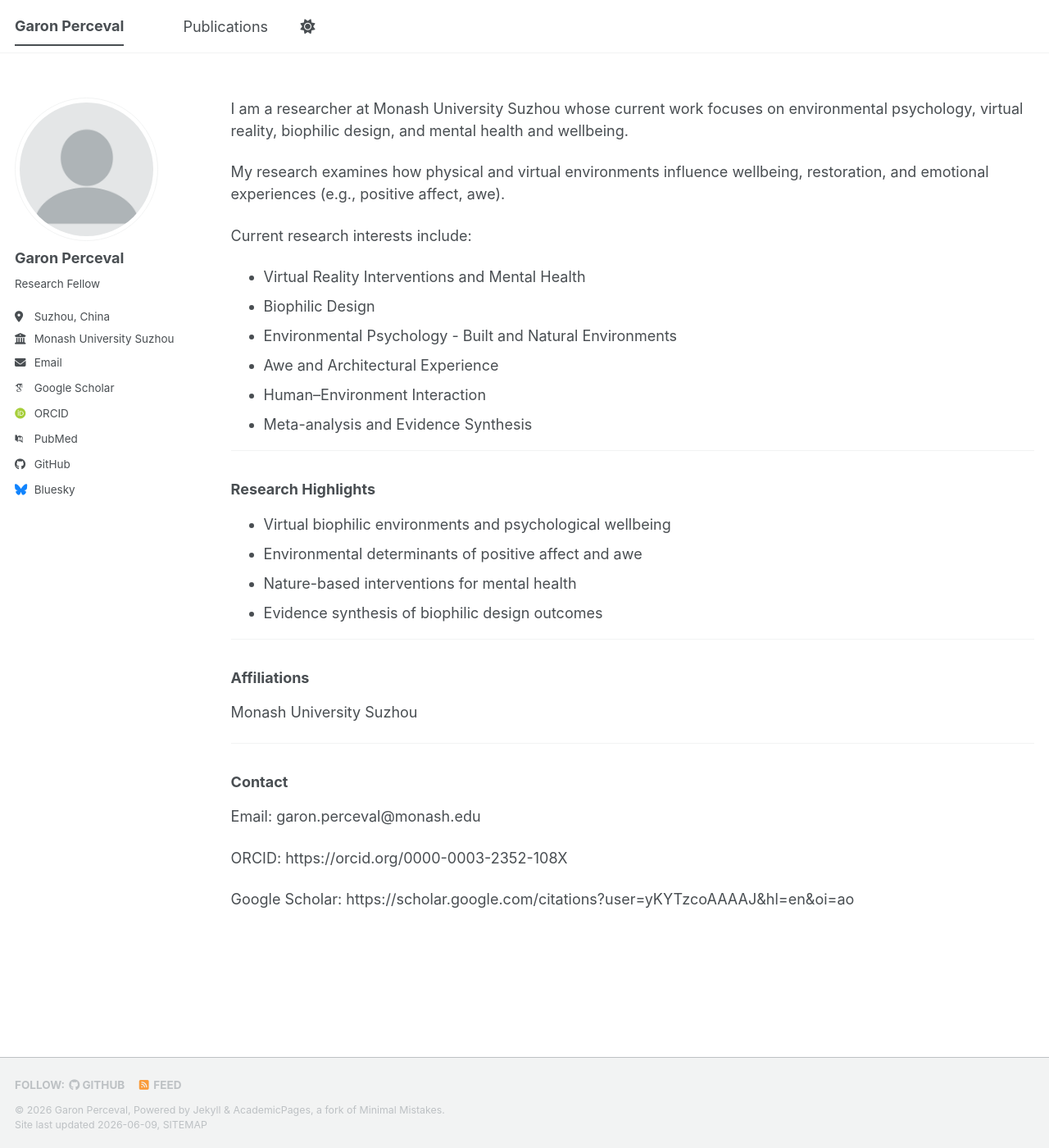
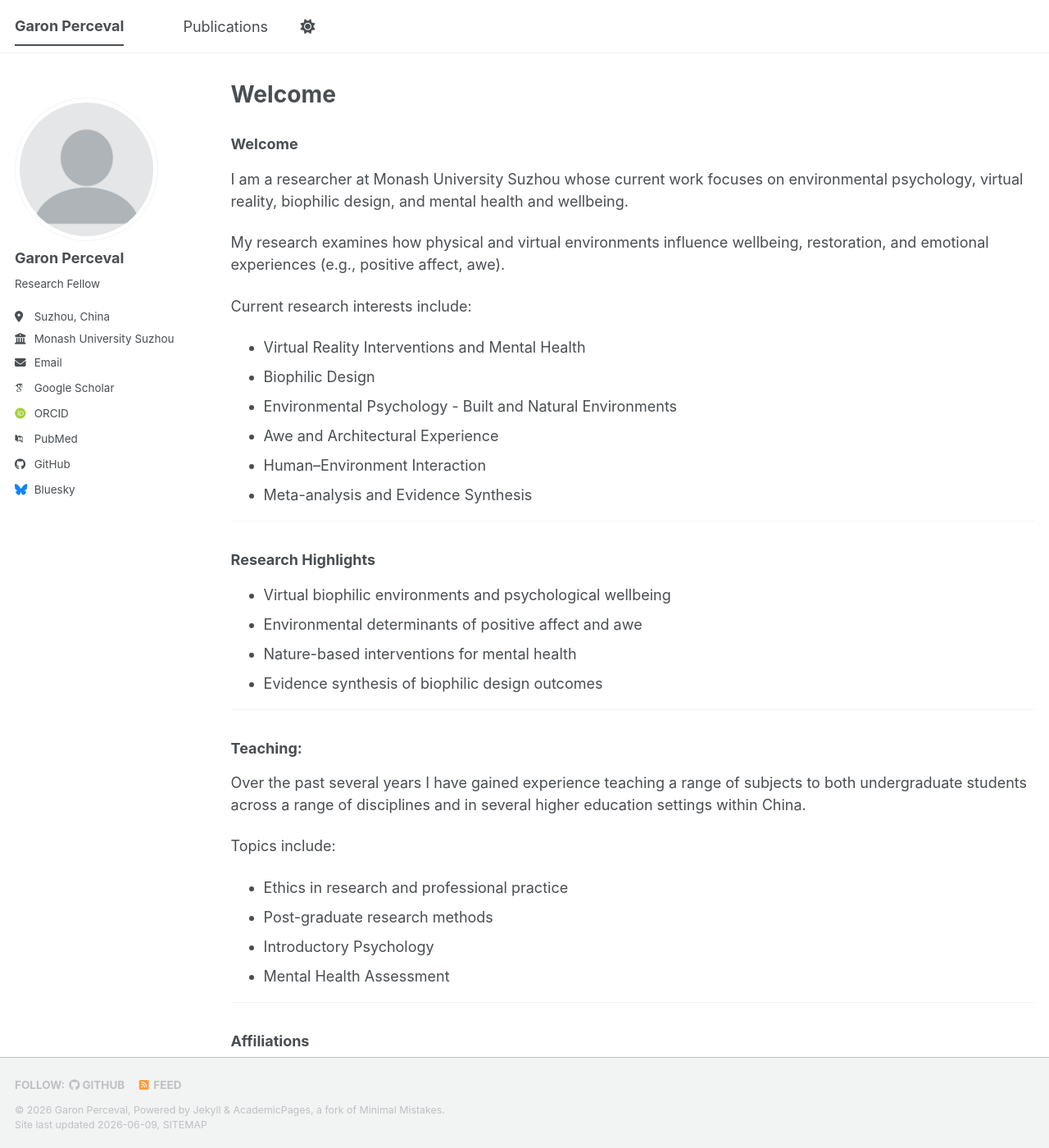
Before and after one commit to garonperceval/garonperceval.github.io, a Jekyll site: the page built from index.md, in a window 1280 px wide and 1400 px high. Shown: the whole window at 82% size. Built offline with Jekyll 4.4.1, drawn with Linux system fonts in a browser that asks for light colours; some web fonts are replaced; a script bundle is joined from its source files by our own code; library files that are not in the unit come from our copies; our own code applies the rules of GitHub Pages for plain Markdown files.

Commit message:
Update index.md

```diff
--- a/index.md
+++ b/index.md
@@ -3,7 +3,7 @@ layout: archive
 author_profile: true
 ---
 
-
+### Welcome
 
 I am a researcher at Monash University Suzhou whose current work focuses on environmental psychology, virtual reality, biophilic design, and mental health and wellbeing.
 
@@ -29,6 +29,18 @@ Current research interests include:
 
 ---
 
+### Teaching:
+
+Over the past several years I have gained experience teaching a range of subjects to both undergraduate students across a range of disciplines and in several higher education settings within China.
+
+Topics include:
+- Ethics in research and professional practice
+- Post-graduate research methods
+- Introductory Psychology
+- Mental Health Assessment
+
+---
+
 ### Affiliations
 
 Monash University Suzhou
```
